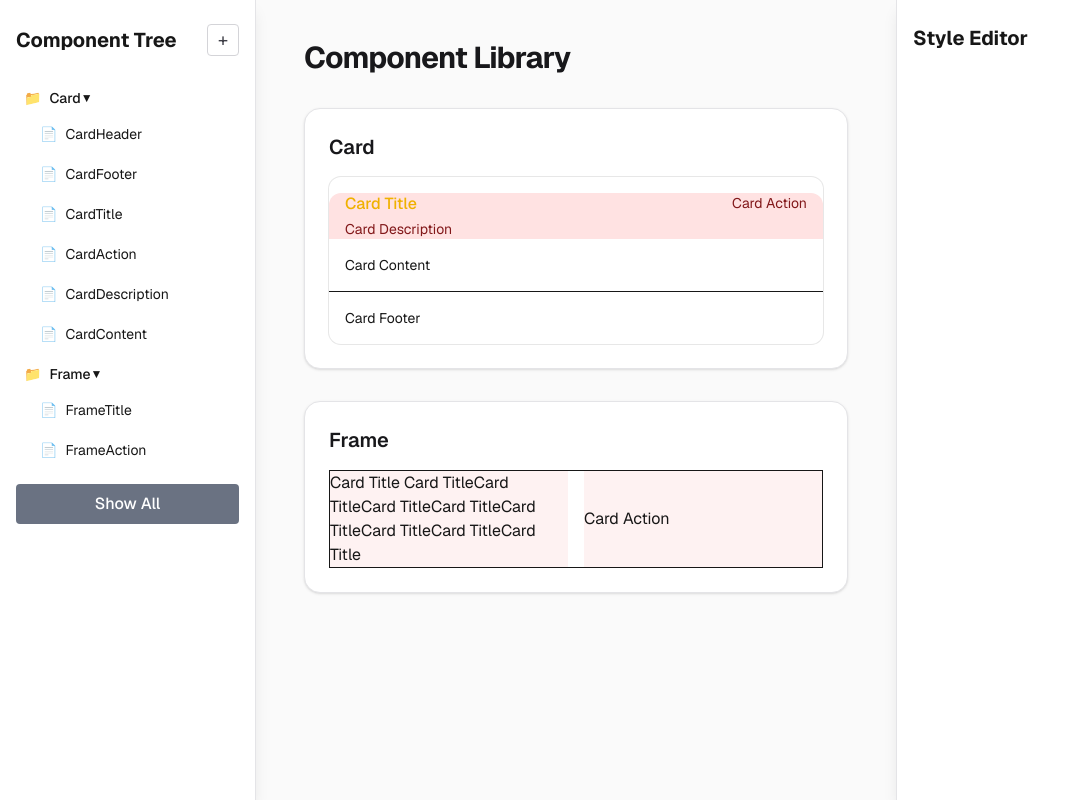
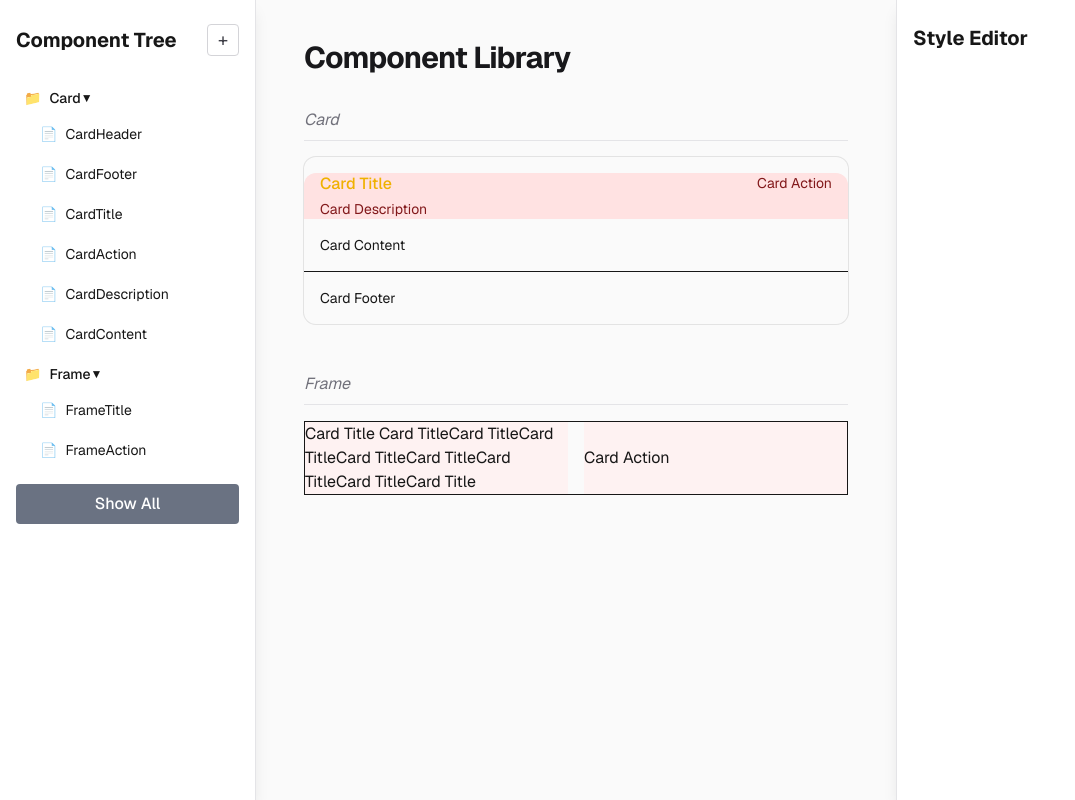
Before and after one commit to Jo-a-n/pbcomponents, a Next.js app: page /library in a window 1280 px wide. Shown: the whole page, without its empty margins (0-1075 px from the left). Built offline with nearby package versions, Linux system fonts and the light colour scheme.

Commit message:
UI design

```diff
--- a/app/library/page.tsx
+++ b/app/library/page.tsx
@@ -142,12 +142,11 @@ export default async function LibraryPage() {
         {groups.map(({ group, preview }) => (
           <section
             key={group.name}
-            className="rounded-2xl border border-zinc-200 bg-white p-6 shadow-sm dark:border-zinc-800 dark:bg-zinc-900"
           >
-            <h2 className="mb-4 text-xl font-semibold text-zinc-900 dark:text-zinc-100">
+            <h2 className="mb-2 text-md italic text-zinc-500 dark:text-zinc-100">
               {group.name}
             </h2>
-            <div className="grid gap-4">{preview}</div>
+            <div className="border-t border-zinc-200 py-4 dark:border-zinc-800 grid gap-4">{preview}</div>
           </section>
         ))}
       </div>
```
